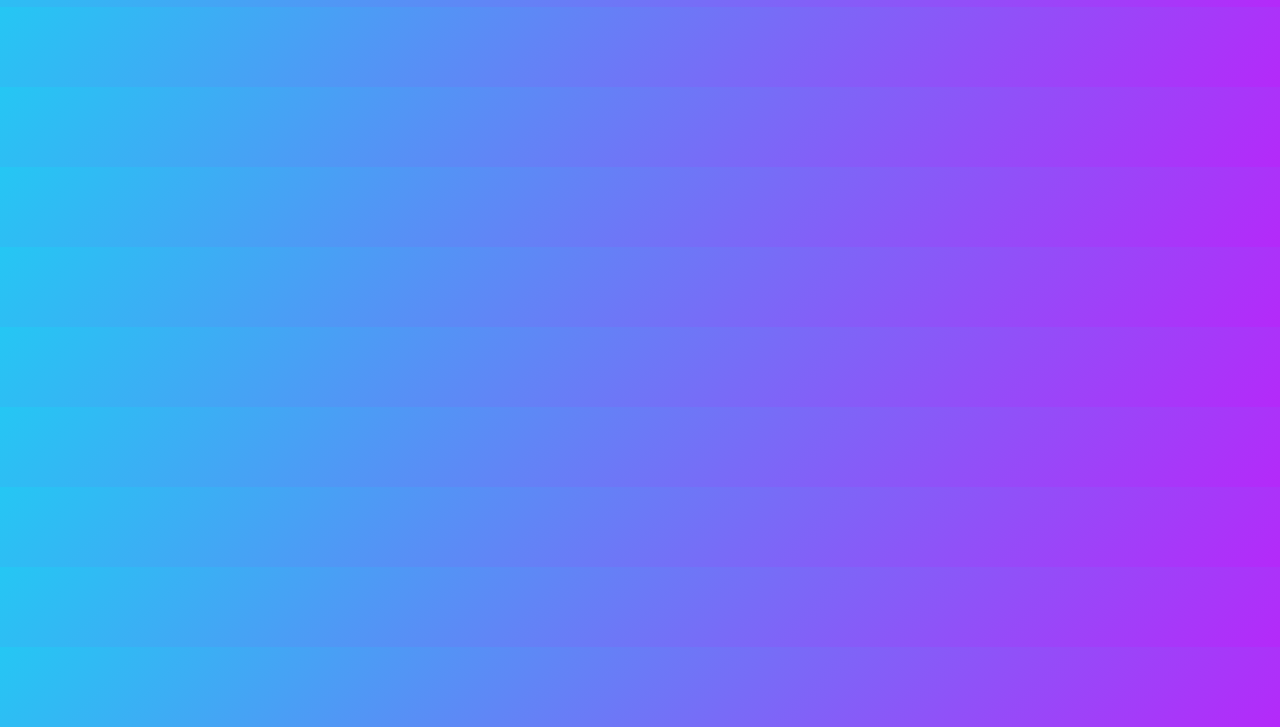
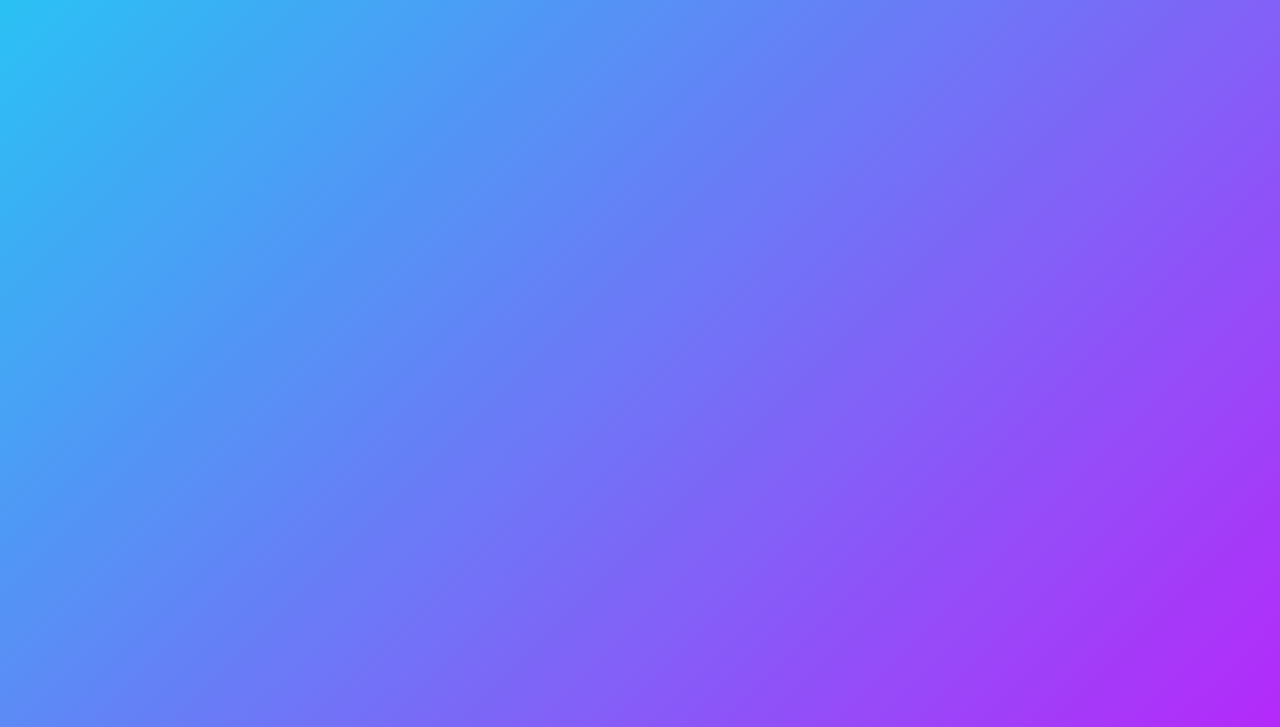
Before and after one commit to hamish/projectapp.currie.com.au, a plain HTML site: page index.html in a window 1280 px wide. Shown: the part 73-800 px from the top of the page. Drawn offline with Linux system fonts and the light colour scheme.

Commit message:
style change to remove the repeated lines

```diff
--- a/style.css
+++ b/style.css
@@ -5,4 +5,12 @@ body {
     background: -moz-linear-gradient(135deg, hsla(280, 95%, 57%, 1) 0%, hsla(193, 90%, 55%, 1) 100%);
     background: -webkit-linear-gradient(135deg, hsla(280, 95%, 57%, 1) 0%, hsla(193, 90%, 55%, 1) 100%);
     filter: progid: DXImageTransform.Microsoft.gradient( startColorstr="#B429F9", endColorstr="#26C5F3", GradientType=1 );
+    background-repeat: no-repeat;
+    background-size: 100%;
+    height: 100vh;
+    margin-top: 0;
+    margin-bottom: 0;
+    padding-top: 0;
+    padding-bottom: 0;
+    display: flex;
 }
```
